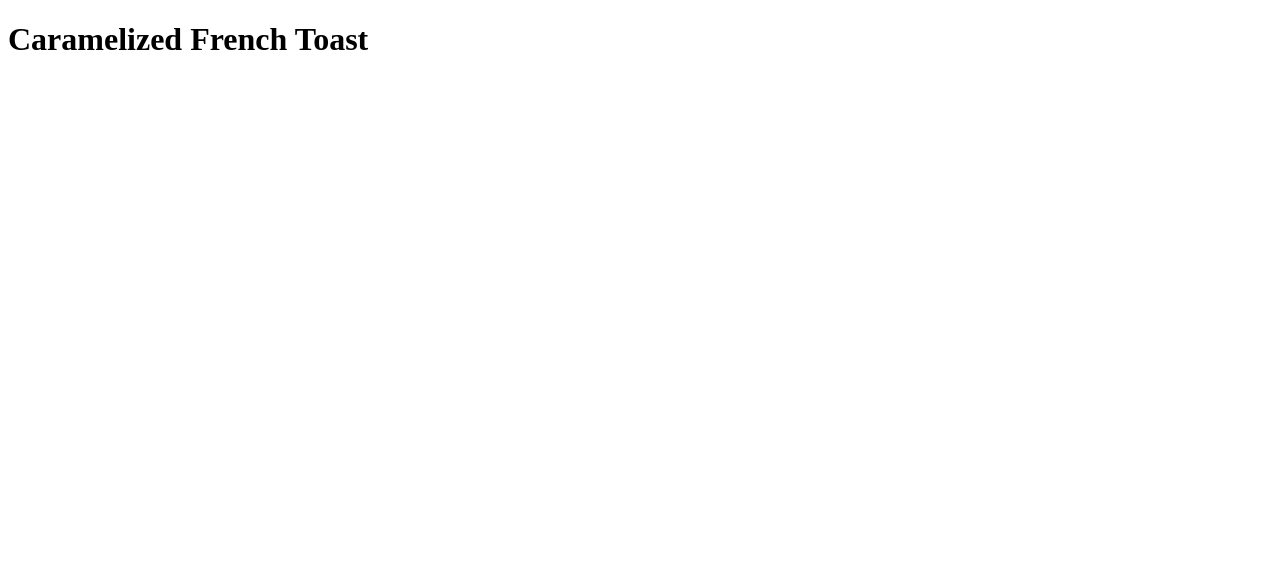
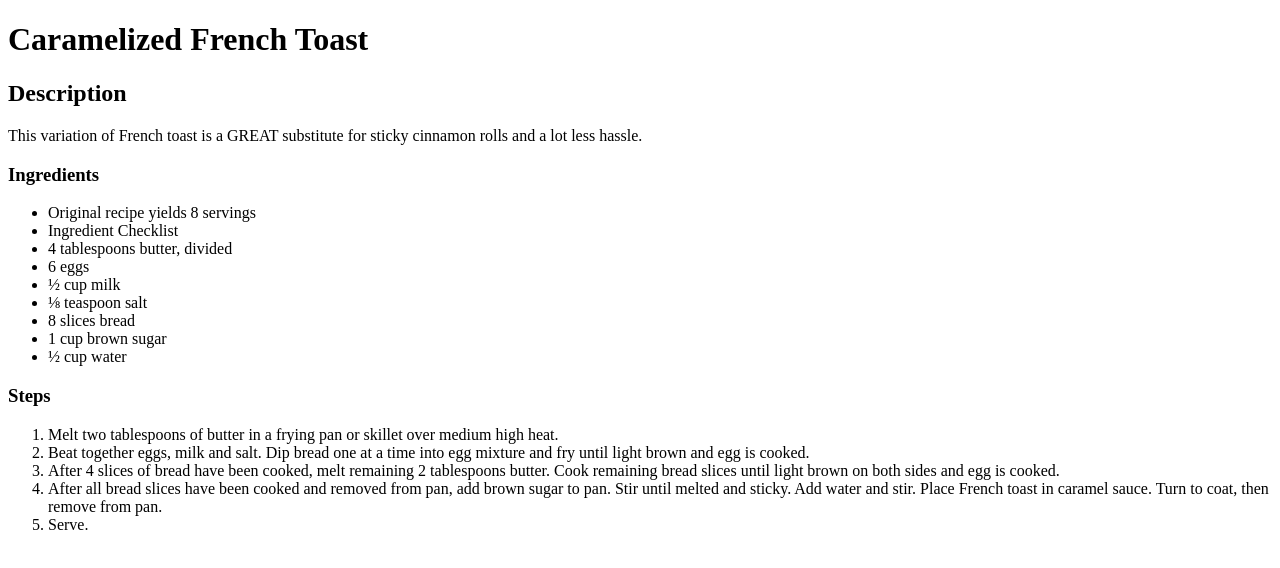
Before and after one commit to ESRJeremy/odin-recipes, a plain HTML site: page recipes/caramelized-French-Toast.html in a window 1280 px wide. Drawn offline with Linux system fonts and the light colour scheme.

Commit message:
finish Caramelized French Toast
added the Description, Ingredients, & Steps sections of The caramelized-French-Toast.html

```diff
--- a/recipes/caramelized-French-Toast.html
+++ b/recipes/caramelized-French-Toast.html
@@ -12,6 +12,36 @@
 
         <h1>Caramelized French Toast</h1>
 
+        <h2>Description</h2>
+
+        <p>
+            This variation of French toast is a GREAT substitute for sticky cinnamon rolls and a lot less hassle.
+        </p>
+
+        <h3>Ingredients</h3>
+
+        <ul>
+            <li>Original recipe yields 8 servings
+            <li>Ingredient Checklist
+            <li>4 tablespoons butter, divided
+            <li>6 eggs
+            <li>½ cup milk
+            <li>⅛ teaspoon salt
+            <li>8 slices bread
+            <li>1 cup brown sugar
+            <li>½ cup water
+        </ul>
+
+        <h3>Steps</h3>
+
+        <ol>
+            <li>Melt two tablespoons of butter in a frying pan or skillet over  medium high heat.
+            <li>Beat together eggs, milk and salt. Dip bread one at a time into egg mixture and fry until light brown and egg is cooked.
+            <li>After 4 slices of bread have been cooked, melt remaining 2 tablespoons butter. Cook remaining bread slices until light brown on both sides and egg is cooked.
+            <li>After all bread slices have been cooked and removed from pan, add brown sugar to pan. Stir until melted and sticky. Add water and stir. Place French toast in caramel sauce. Turn to coat, then remove from pan.
+            <li>Serve.
+        </ol>
+
     </body>
 
 </html>
```
